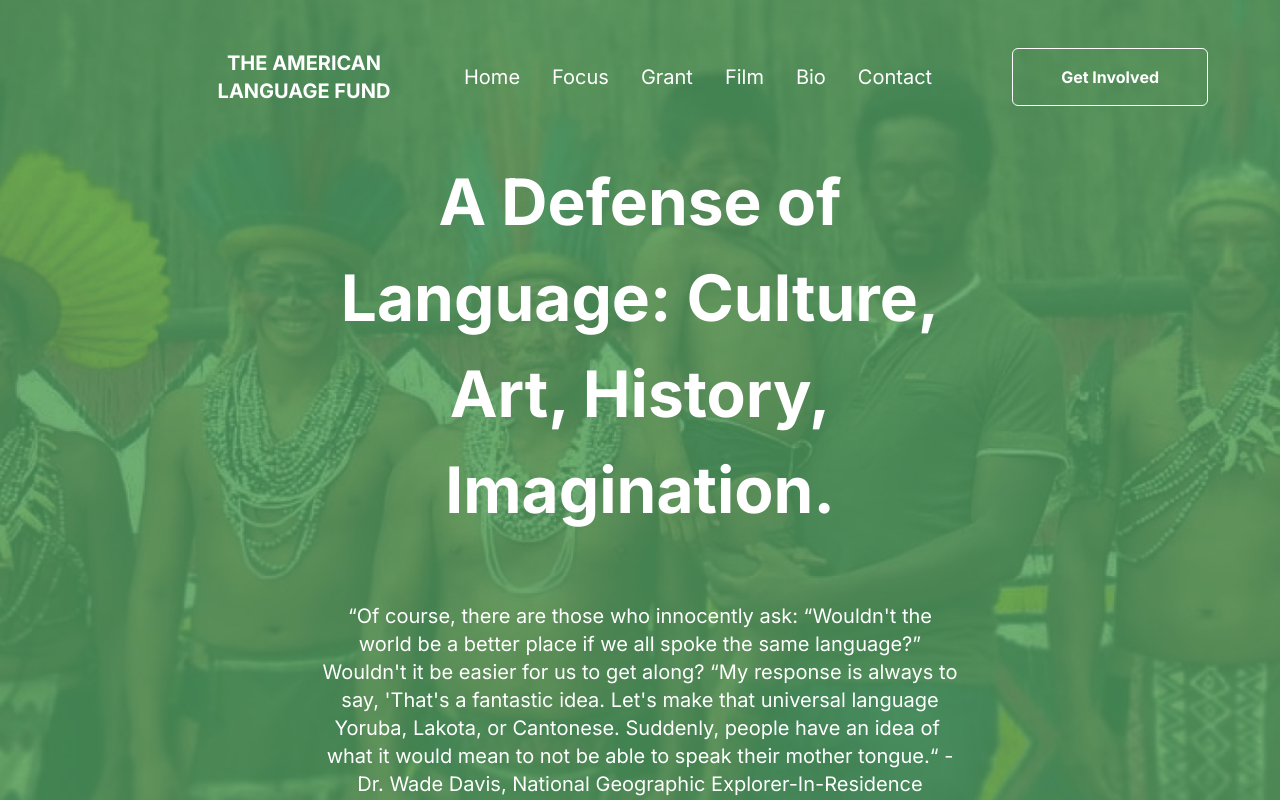
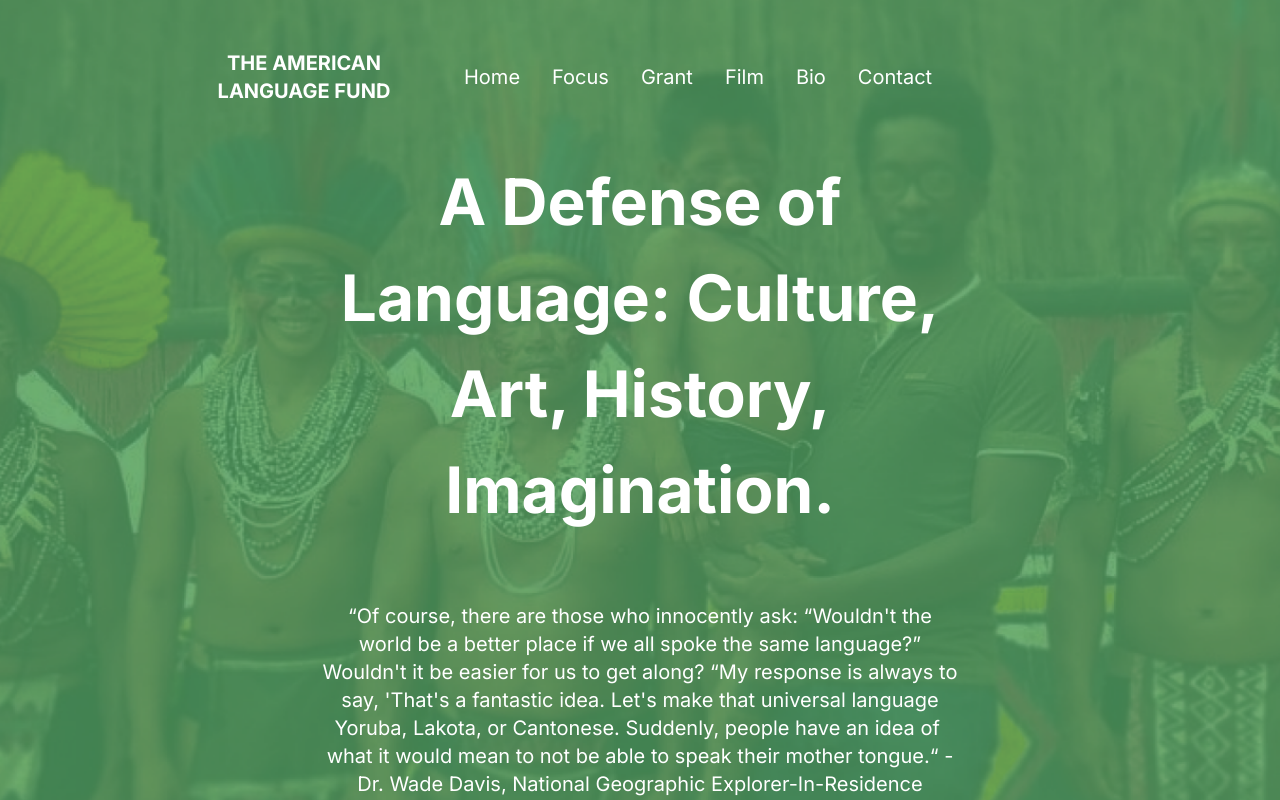
Before and after one commit to 64blit/website-alf, a Next.js app: page / in a window 1280 px wide. Shown: the top 800 px of the page. Built offline with nearby package versions, Linux system fonts and the light colour scheme.

Commit message:
Update Nav.js
Hid the cta button

```diff
--- a/components/Nav.js
+++ b/components/Nav.js
@@ -43,7 +43,7 @@ const Nav = () =>
             </div>
 
             {/* cta */}
-            <div className="cta flex gap-3 items-center min-w-[14rem] max-w-[14rem] md:mx-[2rem]">
+            <div className="cta flex gap-3 items-center min-w-[14rem] max-w-[14rem] sm:invisible md:mx-[2rem]">
                 <Link target="_blank" href="https://www.paypal.com/donate/?hosted_button_id=7NZ4BTZYXFC5G" className="transition duration-200 hover:scale-125">
                     <div className="btn border border-white text-white font-bold rounded-md py-2 px-5 lg:py-4 lg:px-12">Get Involved</div>
                 </Link>
```
